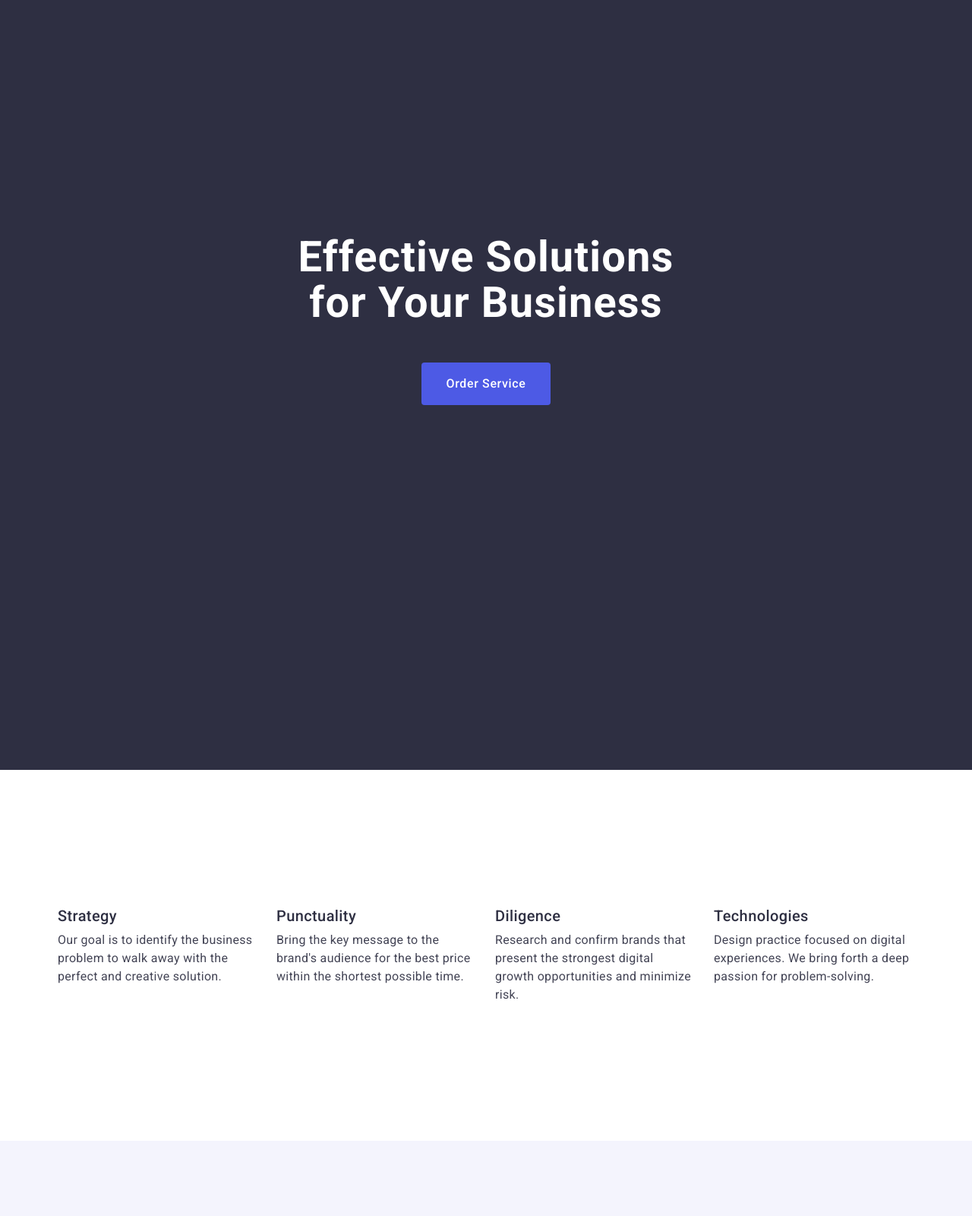
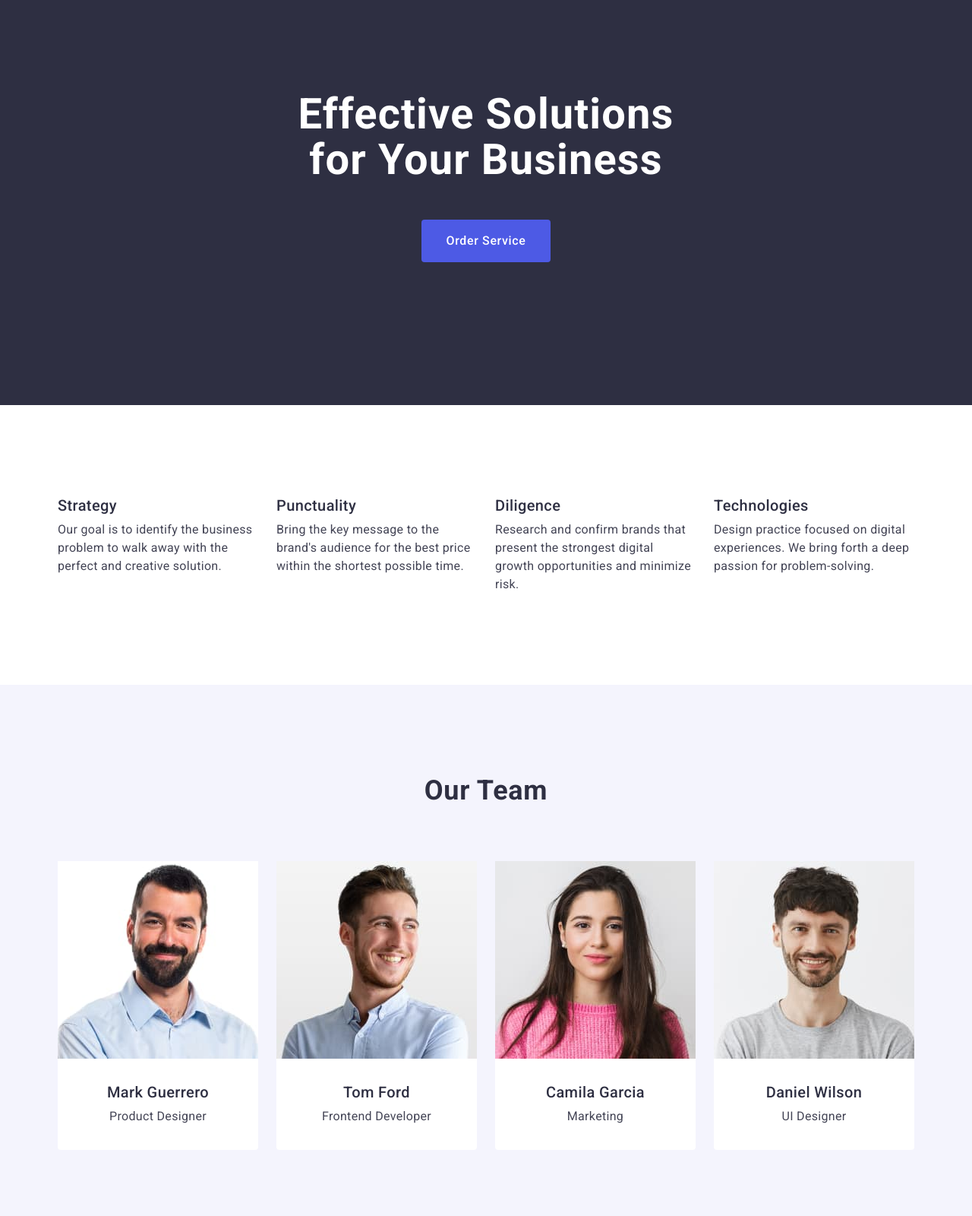
Before and after one commit to prus-iryna/goit-markup-hw-03, a plain HTML site: page index.html in a window 1280 px wide. Shown: the part 140-1740 px from the top of the page at 76% size. Drawn offline with nearby package versions, Linux system fonts and the light colour scheme.

Commit message:
add update styles file2

```diff
--- a/css/styles.css
+++ b/css/styles.css
@@ -119,15 +119,8 @@ body{
 /* ============== Hero Section styles ==============*/
 .hero{
     background: #2e2f42;
-    margin-bottom: 60px;
     padding: 188px 0;
 
-}
-.hero-container{
-    padding-top: 188px;
-    padding-bottom: 292px;
-    padding-right: 487px;
-    padding-left: 487px;
 }
 
 .main-title{
@@ -142,6 +135,7 @@ body{
         margin-bottom: 48px;
         margin-right: auto;
         margin-left: auto;
+        text-align: center;
 }
 .btn{
     font-weight: 500;
@@ -181,8 +175,6 @@ margin-right: auto;
     padding-bottom: 120px;
 }
 .benefits{
-    margin-top: 60px;
-    margin-bottom: 60px;
     padding: 120px 0;
 }
 
@@ -227,8 +219,6 @@ margin-right: auto;
 /* ============== Team Section styles ==============*/
 .team-section{
     background: #f4f4fd;
-    margin-top: 60px;
-    margin-bottom: 60px;
     padding: 120px 0;
 }
 .team-list{
@@ -267,8 +257,6 @@ margin-right: auto;
 
 /* ==============Portfolio styles ==============*/
 .portfolio{
-    margin-top: 60px;
-    margin-bottom: 60px;
     padding-top: 120px;
     padding-bottom: 120px;
 }
@@ -306,7 +294,6 @@ margin-right: auto;
 background: #2e2f42;
 padding-top: 100px;
 padding-bottom: 100px;
-margin-top: 60px;
 }
 .logo-footer{
         font-family: "Raleway", sans-serif;
@@ -327,6 +314,7 @@ margin-top: 60px;
         line-height: 1.5;
         color: #f4f4fd;
         letter-spacing: 0.02em;
+        max-width: 264px;
 }
 
 /* ==============/Page Footer styles ==============*/
```
